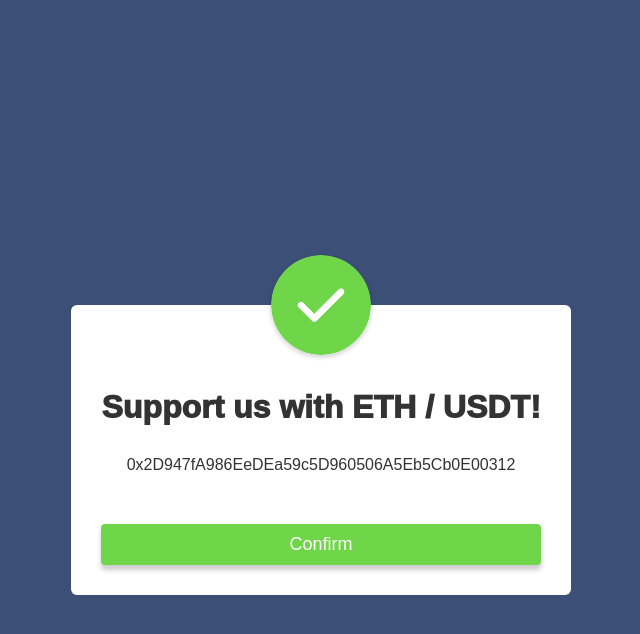
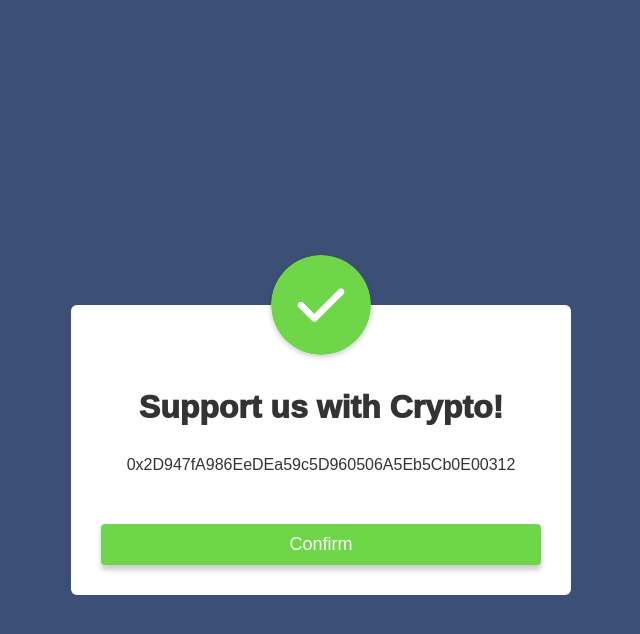
Before and after one commit to Yukikaze924/Yukikaze924.github.io, a Jekyll site: the page Supportus/supportus.html, which Jekyll copies as it is, in a window 1280 px wide. Shown: the top 634 px of the page, without its empty margins (319-959 px from the left). Built offline with Jekyll 4.4.1, drawn with Linux system fonts in a browser that asks for light colours.

Commit message:
Update supportus.html

```diff
--- a/Supportus/supportus.html
+++ b/Supportus/supportus.html
@@ -3,14 +3,14 @@
     <head>
         <meta charset="utf-8">
         <meta name="viewport" content="width=device-width, initial-scale=1.0">
-        <title>CDRP | Support us with ETH!</title>
+        <title>CDRP | Support us with crypto</title>
         <link rel="stylesheet" href="style.css">
     </head>
     <body>
         <div class="container">
             <div class="popup">
                 <img src="tick.png">
-                <h2>Support us with ETH / USDT!</h2>
+                <h2>Support us with Crypto!</h2>
                 <p>0x2D947fA986EeDEa59c5D960506A5Eb5Cb0E00312</p>
                 <button type="button" class="confirm" onclick="window.location.href='https://yukikaze924.github.io'">Confirm</button>
             </div>
```
